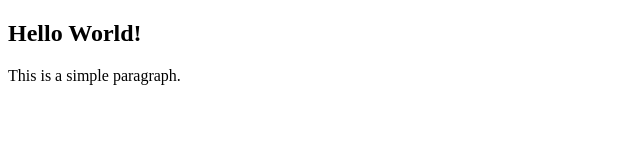
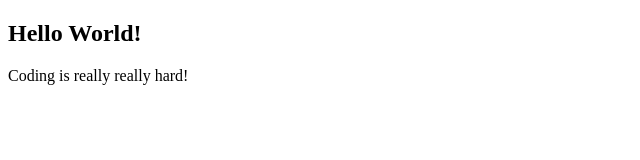
Before and after one commit to SLO-Coders-Group/git-demo, a plain HTML site: page index.html in a window 1280 px wide. Shown: the full height of the page, 0-640 px from the left. Drawn offline with Linux system fonts and the light colour scheme.

Commit message:
updating the body copy

```diff
--- a/index.html
+++ b/index.html
@@ -1,14 +1,12 @@
 <!DOCTYPE html>
 <html lang="en">
-
   <head>
-        <meta charset="UTF-8">
+    <meta charset="UTF-8" />
     <title>Hello!</title>
   </head>
 
   <body>
     <h2>Hello World!</h2>
-        <p>This is a simple paragraph.</p>
+    <p>Coding is really really hard!</p>
   </body>
-
 </html>
```
Lines whose indentation alone changed are shown as unchanged.
